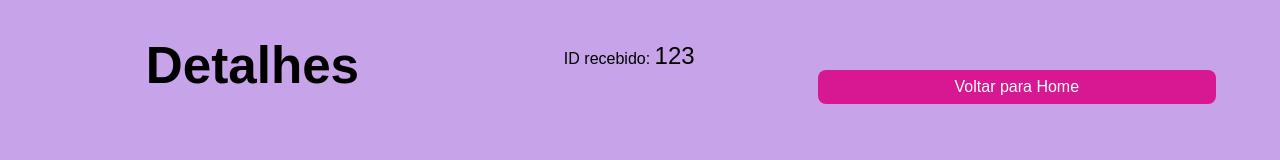
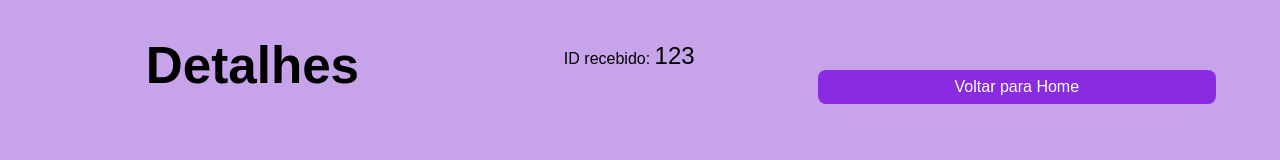
Before and after one commit to simoneraeder/React, a React (Vite) app: page /detalhes/123 in a window 1280 px wide. Shown: the part 368-528 px from the top of the page. Built offline with nearby package versions, Linux system fonts and the light colour scheme.

Commit message:
atualizado

```diff
--- a/src/pages/Detalhes/Detalhes.module.css
+++ b/src/pages/Detalhes/Detalhes.module.css
@@ -14,7 +14,7 @@
 
 .backButton {
   margin-top: 2rem;
-  background-color: rgb(216, 23, 146);
+  background-color: blueviolet;
   color: white;
   padding: 0.5rem 1rem;
   border: none;
@@ -22,5 +22,5 @@
 }
 
 .backButton:hover {
-  background-color: blueviolet;
+  background-color:rgb(216, 23, 146);
 }
```
